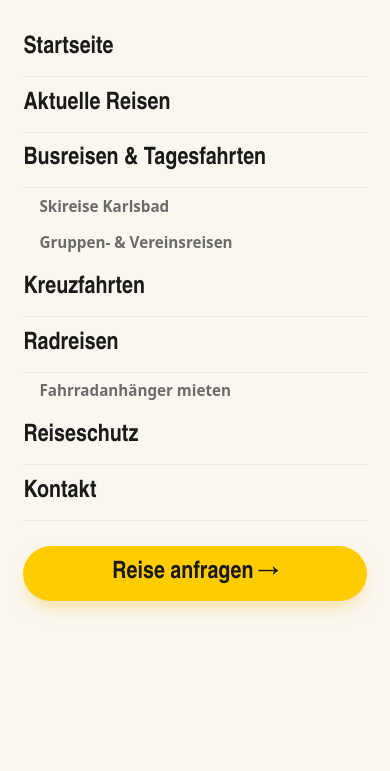
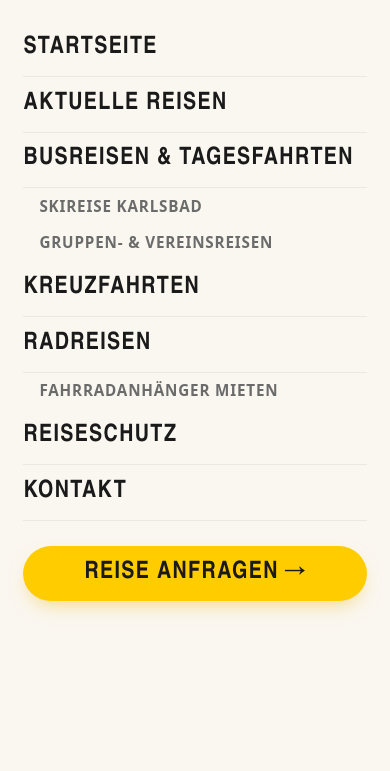
Before and after one commit to batu100/revermann10, a plain HTML site: page reisen.html in a window 390 px wide. Both pictures are taken after a click on the button "Menü öffnen". Shown: the part 73-844 px from the top of the page. Drawn offline with Linux system fonts and the light colour scheme; a web font is replaced by a local one.

Commit message:
Styles und Funktionen aktualisieren

```diff
--- a/assets/app.js
+++ b/assets/app.js
@@ -23,11 +23,17 @@ if (dd){
   ddBtn.addEventListener('click', e => {
     e.stopPropagation();
     const open = dd.classList.toggle('open');
-    ddBtn.setAttribute('aria-expanded', open);
+    ddBtn.setAttribute('aria-expanded', String(open));
   });
   document.addEventListener('click', () => {
     dd.classList.remove('open');
     ddBtn.setAttribute('aria-expanded', 'false');
+  });
+  dd.addEventListener('keydown', e => {
+    if (e.key !== 'Escape') return;
+    dd.classList.remove('open');
+    ddBtn.setAttribute('aria-expanded', 'false');
+    ddBtn.focus();
   });
 }
 
@@ -37,11 +43,23 @@ const menuOpen = document.getElementById('menuOpen');
 const menuClose = document.getElementById('menuClose');
 if (menu && menuOpen){
   menuOpen.addEventListener('click', () => {
-    menu.classList.add('open'); document.body.style.overflow = 'hidden';
+    menu.classList.add('open');
+    menuOpen.setAttribute('aria-expanded', 'true');
+    document.body.style.overflow = 'hidden';
+    menuClose?.focus();
   });
-  const closeMenu = () => { menu.classList.remove('open'); document.body.style.overflow = ''; };
-  menuClose.addEventListener('click', closeMenu);
+  const closeMenu = () => {
+    menu.classList.remove('open');
+    menuOpen.setAttribute('aria-expanded', 'false');
+    document.body.style.overflow = '';
+  };
+  menuClose?.addEventListener('click', closeMenu);
   menu.querySelectorAll('a').forEach(a => a.addEventListener('click', closeMenu));
+  menu.addEventListener('keydown', e => {
+    if (e.key !== 'Escape') return;
+    closeMenu();
+    menuOpen.focus();
+  });
 }
 
 /* ── Newsletter ───────────────────────────────────────────── */
--- a/assets/reisen.js
+++ b/assets/reisen.js
@@ -10,12 +10,12 @@
   const trips = {
     flusskreuzfahrt: {
       title: 'Romantische Flusskreuzfahrt', category: 'Flusskreuzfahrt',
-      date: 'Termin auf Anfrage', duration: '5 Tage', location: 'Rhein & Mosel', departure: 'Ab/bis Badbergen',
+      date: 'Termin auf Anfrage', duration: '5 Tage', location: 'Rhein &amp; Mosel', departure: 'Ab/bis Badbergen',
       price: '1.090 €', priceNote: 'ab p. P.', image: 'assets/img/reise-flusskreuzfahrt.webp',
       alt: 'Flusslandschaft an Rhein und Mosel',
       intro: 'Entspannt über Rhein und Mosel reisen: an Bord eines komfortablen Flussschiffs, begleitet vom Revermann-Reisebus für das Ausflugsprogramm.',
       highlights: ['Busreise nach Köln und zurück', '4 Übernachtungen an Bord', 'Vollpension auf dem Schiff', 'Stadtführungen und ausgewählte Ausflüge', 'Gepäckservice bei Ein- und Ausschiffung', 'Persönliche Reisebegleitung'],
-      itinerary: [['Anreise & Einschiffung', 'Busfahrt nach Köln, Stadtrundfahrt und Einschiffung.'], ['Rhein & Mosel erleben', 'Cochem, Koblenz, Rüdesheim und das Siebengebirge entdecken.'], ['Ausschiffung & Heimreise', 'Frühstück an Bord und entspannte Rückfahrt mit dem Reisebus.']]
+      itinerary: [['Anreise &amp; Einschiffung', 'Busfahrt nach Köln, Stadtrundfahrt und Einschiffung.'], ['Rhein &amp; Mosel erleben', 'Cochem, Koblenz, Rüdesheim und das Siebengebirge entdecken.'], ['Ausschiffung &amp; Heimreise', 'Frühstück an Bord und entspannte Rückfahrt mit dem Reisebus.']]
     },
     masuren: {
       title: 'Malerische Masuren', category: 'Bus-Rundreise',
@@ -24,47 +24,47 @@
       alt: 'See und Schilflandschaft in den Masuren',
       intro: 'Das Land der tausend Seen verbindet stille Natur, historische Städte, traditionelle Gastfreundschaft und besondere Schifffahrten.',
       highlights: ['7 Übernachtungen mit Frühstück', '6 Abendessen und ein Grillabend', 'Ganztagesführungen durch Nord- und Südmasuren', 'Kloster Heilige Linde mit Orgelkonzert', 'Schifffahrt auf den Masurischen Seen', 'Stadtführungen in Posen und Stettin'],
-      itinerary: [['Posen & Anreise', 'Fahrt über Berlin nach Posen und gemeinsames Abendessen.'], ['Masuren entdecken', 'Seenlandschaft, Heilige Linde, Johannisburger Heide und regionale Kultur.'], ['Oberländer Kanal & Ostsee', 'Besondere Schifffahrt, Elbląg und Weiterreise nach Stettin.'], ['Heimreise', 'Rückfahrt ins Artland mit vielen neuen Eindrücken.']]
+      itinerary: [['Posen &amp; Anreise', 'Fahrt über Berlin nach Posen und gemeinsames Abendessen.'], ['Masuren entdecken', 'Seenlandschaft, Heilige Linde, Johannisburger Heide und regionale Kultur.'], ['Oberländer Kanal &amp; Ostsee', 'Besondere Schifffahrt, Elbląg und Weiterreise nach Stettin.'], ['Heimreise', 'Rückfahrt ins Artland mit vielen neuen Eindrücken.']]
     },
     allgaeu: {
       title: 'Schlösser, Almabtrieb und Allgäuer Berge', category: 'Busreise',
-      date: 'Termin auf Anfrage', duration: '5 Tage', location: 'Allgäu & Tirol', departure: 'Ab/bis Badbergen',
+      date: 'Termin auf Anfrage', duration: '5 Tage', location: 'Allgäu &amp; Tirol', departure: 'Ab/bis Badbergen',
       price: '995 €', priceNote: 'ab p. P.', image: 'assets/img/reise-allgaeu.webp',
       alt: 'Schloss Neuschwanstein vor der Allgäuer Berglandschaft',
       intro: 'Königliche Schlösser, Allgäuer Bergpanorama und gelebte Tradition rund um den Almabtrieb – komfortabel als geführte Busreise.',
       highlights: ['Fahrt im komfortablen Reisebus', '4 Übernachtungen im 4-Sterne-Hotel', 'Frühstück und Abendessen', 'Besuch königlicher Schlösser', 'Traditioneller Almabtrieb', 'Ausflüge im Allgäu und in Tirol'],
-      itinerary: [['Anreise ins Allgäu', 'Ankunft im Hotel und gemeinsames Abendessen.'], ['Schlösser & Bergwelt', 'Königliche Bauwerke und eindrucksvolle Panoramen erleben.'], ['Almabtrieb', 'Tradition, Musik und regionale Atmosphäre vor Ort genießen.'], ['Heimreise', 'Entspannte Rückfahrt ins Artland.']]
+      itinerary: [['Anreise ins Allgäu', 'Ankunft im Hotel und gemeinsames Abendessen.'], ['Schlösser &amp; Bergwelt', 'Königliche Bauwerke und eindrucksvolle Panoramen erleben.'], ['Almabtrieb', 'Tradition, Musik und regionale Atmosphäre vor Ort genießen.'], ['Heimreise', 'Entspannte Rückfahrt ins Artland.']]
     },
     rheinschnuppern: {
       title: 'R(h)einschnuppern', category: 'Flusskreuzfahrt',
-      date: 'Termin auf Anfrage', duration: '5 Tage', location: 'Rhein & Mosel', departure: 'Ab/bis Badbergen',
+      date: 'Termin auf Anfrage', duration: '5 Tage', location: 'Rhein &amp; Mosel', departure: 'Ab/bis Badbergen',
       price: '1.180 €', priceNote: 'ab p. P.', image: 'assets/img/reise-rheinschnuppern.webp',
       alt: 'Rheinlandschaft mit Weinbergen und Flussschiff',
       intro: 'Die kompakte Flussreise zum Kennenlernen: historische Städte, Weinlandschaften und entspannte Stunden an Bord.',
       highlights: ['Busanreise nach Köln', '4 Übernachtungen an Bord', 'Vollpension während der Kreuzfahrt', 'Cochem und Koblenz', 'UNESCO-Welterbe Oberes Mittelrheintal', 'Rüdesheim und ausgewählte Führungen'],
-      itinerary: [['Köln & Einschiffung', 'Busanreise und Bezug der Kabinen am Nachmittag.'], ['Cochem & Koblenz', 'Stadtrundgänge und Moselwein in eindrucksvoller Kulisse.'], ['Mittelrhein & Rüdesheim', 'Loreley, Weinberge und historische Altstadt.'], ['Rückreise', 'Ausschiffung und Heimfahrt im Reisebus.']]
+      itinerary: [['Köln &amp; Einschiffung', 'Busanreise und Bezug der Kabinen am Nachmittag.'], ['Cochem &amp; Koblenz', 'Stadtrundgänge und Moselwein in eindrucksvoller Kulisse.'], ['Mittelrhein &amp; Rüdesheim', 'Loreley, Weinberge und historische Altstadt.'], ['Rückreise', 'Ausschiffung und Heimfahrt im Reisebus.']]
     },
     'rhein-mosel-saar': {
       title: 'Rhein–Mosel–Saar: Einfach wunderbar', category: 'Flusskreuzfahrt',
-      date: 'Termin auf Anfrage', duration: '6 Tage', location: 'Rhein, Mosel & Saar', departure: 'Ab/bis Badbergen',
+      date: 'Termin auf Anfrage', duration: '6 Tage', location: 'Rhein, Mosel &amp; Saar', departure: 'Ab/bis Badbergen',
       price: '1.499 €', priceNote: 'ab p. P.', image: 'assets/img/reise-rhein-mosel-saar.webp',
       alt: 'Flussschiffe vor einer historischen Stadt an Rhein und Mosel',
       intro: 'Drei Flüsse, abwechslungsreiche Landschaften und sorgfältig geplante Landgänge – verbunden mit dem Komfort eines schwimmenden Hotels.',
       highlights: ['Busanreise und Rückfahrt', '5 Übernachtungen an Bord', 'Vollpension auf dem Schiff', 'Begleiteter Ausflugsbus', 'Stadt- und Landschaftsführungen', 'Festliches Gala-Abendessen'],
-      itinerary: [['Einschiffung', 'Anreise zum Hafen und Begrüßung an Bord.'], ['Drei-Flüsse-Erlebnis', 'Historische Orte, Weinlandschaften und abwechslungsreiche Ufer entdecken.'], ['Ausflüge & Genuss', 'Geführte Landgänge und entspannte Zeit auf dem Schiff.'], ['Ausschiffung', 'Frühstück und Rückreise ins Artland.']]
+      itinerary: [['Einschiffung', 'Anreise zum Hafen und Begrüßung an Bord.'], ['Drei-Flüsse-Erlebnis', 'Historische Orte, Weinlandschaften und abwechslungsreiche Ufer entdecken.'], ['Ausflüge &amp; Genuss', 'Geführte Landgänge und entspannte Zeit auf dem Schiff.'], ['Ausschiffung', 'Frühstück und Rückreise ins Artland.']]
     },
     'rhein-symphonie': {
-      title: 'Rhein-Symphonie & Mosel-Intermezzo', category: 'Flusskreuzfahrt',
+      title: 'Rhein-Symphonie &amp; Mosel-Intermezzo', category: 'Flusskreuzfahrt',
       date: 'Termin auf Anfrage', duration: '6 Tage', location: 'Köln bis Basel', departure: 'Ab/bis Badbergen',
       price: '1.499 €', priceNote: 'ab p. P.', image: 'assets/img/reise-rhein-symphonie.webp',
       alt: 'Flussschiff auf dem Rhein zwischen Weinbergen',
       intro: 'Von Köln Richtung Basel führt diese Reise zu berühmten Rheinorten, eindrucksvollen Weinlandschaften und geschichtsträchtigen Städten.',
       highlights: ['Busfahrt nach Köln und zurück', '5 Übernachtungen an Bord', 'Vollpension', 'Cochem, Koblenz und Rüdesheim', 'Mannheim, Speyer und Straßburg', 'Begleitete Stadtführungen'],
-      itinerary: [['Köln & Einschiffung', 'Anreise, Einschiffung und Begrüßung an Bord.'], ['Mosel & Mittelrhein', 'Cochem, Koblenz, Loreley und Rüdesheim.'], ['Mannheim, Speyer & Straßburg', 'Kultur, Stadtbilder und festliches Dinner an Bord.'], ['Basel & Heimreise', 'Ausschiffung und komfortable Rückfahrt.']]
+      itinerary: [['Köln &amp; Einschiffung', 'Anreise, Einschiffung und Begrüßung an Bord.'], ['Mosel &amp; Mittelrhein', 'Cochem, Koblenz, Loreley und Rüdesheim.'], ['Mannheim, Speyer &amp; Straßburg', 'Kultur, Stadtbilder und festliches Dinner an Bord.'], ['Basel &amp; Heimreise', 'Ausschiffung und komfortable Rückfahrt.']]
     },
     baltikum: {
       title: 'Jubiläumsreise ins Baltikum', category: 'Eventreise 2026',
-      date: '22.09. – 29.09.2026', duration: '8 Tage', location: 'Litauen & Lettland', departure: 'Ab/bis Quakenbrück',
+      date: '22.09. – 29.09.2026', duration: '8 Tage', location: 'Litauen &amp; Lettland', departure: 'Ab/bis Quakenbrück',
       price: '1.580 €', priceNote: 'p. P. im DZ', image: 'assets/img/reise-baltikum.webp',
       alt: 'Berg der Kreuze in Litauen',
       intro: 'Mit DFDS Seaways nach Klaipėda und weiter zu Kurischer Nehrung, Riga, Vilnius und Trakai – mit First-Class-Hotels und örtlicher Reiseleitung.',
@@ -78,21 +78,21 @@
       <a href="index.html" class="logo" aria-label="Bustouristik Revermann – Startseite"><img src="assets/img/logo.png" alt="Bustouristik Revermann – Ihr Reisepartner aus dem Artland" width="460" height="157"></a>
       <nav class="nav-links" aria-label="Hauptnavigation">
         <a href="index.html">Startseite</a>
-        <div class="dropdown" id="ddReisen"><button aria-expanded="false" aria-haspopup="true" style="background:var(--gold-50);color:var(--gold-dark);font-weight:600">Reisen <svg class="chev" viewBox="0 0 24 24" fill="none" stroke="currentColor" stroke-width="2" stroke-linecap="round"><path d="m6 9 6 6 6-6"/></svg></button>
-          <div class="dropdown-menu" role="menu"><a href="reisen.html">Aktuelle Reisen</a><a href="busreisen.html">Busreisen &amp; Tagesfahrten</a><a href="skireise-karlsbad.html">Skireise Karlsbad</a><a href="gruppenreisen.html">Gruppen- &amp; Vereinsreisen</a></div>
+        <div class="dropdown" id="ddReisen"><button type="button" aria-expanded="false" aria-haspopup="true" aria-controls="reisenMenu" style="background:var(--gold-50);color:var(--gold-dark);font-weight:600">Reisen <svg class="chev" viewBox="0 0 24 24" fill="none" stroke="currentColor" stroke-width="2" stroke-linecap="round"><path d="m6 9 6 6 6-6"/></svg></button>
+          <div class="dropdown-menu" id="reisenMenu"><a href="reisen.html">Aktuelle Reisen</a><a href="busreisen.html">Busreisen &amp; Tagesfahrten</a><a href="skireise-karlsbad.html">Skireise Karlsbad</a><a href="gruppenreisen.html">Gruppen- &amp; Vereinsreisen</a></div>
         </div>
         <a href="kreuzfahrten.html">Kreuzfahrten</a><a href="radreisen.html">Radreisen</a><a href="reiseschutz.html">Reiseschutz</a><a href="kontakt.html">Kontakt</a>
       </nav>
-      <div class="nav-right"><a href="tel:+491723415004" class="nav-phone">${bus} 0172 3415004</a><a href="kontakt.html" class="btn btn-primary">Reise anfragen <span class="arr">→</span></a><button class="menu-btn" id="menuOpen" aria-label="Menü öffnen"><svg viewBox="0 0 24 24" fill="none" stroke="currentColor" stroke-width="2" stroke-linecap="round"><path d="M4 6h16M4 12h16M4 18h16"/></svg></button></div>
+      <div class="nav-right"><a href="tel:+491723415004" class="nav-phone">${bus} 0172 3415004</a><a href="kontakt.html" class="btn btn-primary">Reise anfragen <span class="arr">→</span></a><button type="button" class="menu-btn" id="menuOpen" aria-label="Menü öffnen" aria-controls="mobileMenu" aria-expanded="false"><svg viewBox="0 0 24 24" fill="none" stroke="currentColor" stroke-width="2" stroke-linecap="round"><path d="M4 6h16M4 12h16M4 18h16"/></svg></button></div>
     </div></header>
-    <div class="mobile-menu" id="mobileMenu"><div class="mm-top"><img src="assets/img/logo.png" alt="Bustouristik Revermann"><button class="close" id="menuClose" aria-label="Menü schließen"><svg viewBox="0 0 24 24" width="18" height="18" fill="none" stroke="currentColor" stroke-width="2" stroke-linecap="round"><path d="M18 6 6 18M6 6l12 12"/></svg></button></div><a href="index.html">Startseite</a><a href="reisen.html">Aktuelle Reisen</a><a href="busreisen.html">Busreisen &amp; Tagesfahrten</a><a href="skireise-karlsbad.html" class="mm-sub">Skireise Karlsbad</a><a href="gruppenreisen.html" class="mm-sub">Gruppen- &amp; Vereinsreisen</a><a href="kreuzfahrten.html">Kreuzfahrten</a><a href="radreisen.html">Radreisen</a><a href="fahrradanhaenger-mieten.html" class="mm-sub">Fahrradanhänger mieten</a><a href="reiseschutz.html">Reiseschutz</a><a href="kontakt.html">Kontakt</a><a href="kontakt.html" class="btn btn-primary">Reise anfragen →</a></div>`;
+    <div class="mobile-menu" id="mobileMenu"><div class="mm-top"><img src="assets/img/logo.png" alt="Bustouristik Revermann"><button type="button" class="close" id="menuClose" aria-label="Menü schließen"><svg viewBox="0 0 24 24" width="18" height="18" fill="none" stroke="currentColor" stroke-width="2" stroke-linecap="round"><path d="M18 6 6 18M6 6l12 12"/></svg></button></div><a href="index.html">Startseite</a><a href="reisen.html">Aktuelle Reisen</a><a href="busreisen.html">Busreisen &amp; Tagesfahrten</a><a href="skireise-karlsbad.html" class="mm-sub">Skireise Karlsbad</a><a href="gruppenreisen.html" class="mm-sub">Gruppen- &amp; Vereinsreisen</a><a href="kreuzfahrten.html">Kreuzfahrten</a><a href="radreisen.html">Radreisen</a><a href="fahrradanhaenger-mieten.html" class="mm-sub">Fahrradanhänger mieten</a><a href="reiseschutz.html">Reiseschutz</a><a href="kontakt.html">Kontakt</a><a href="kontakt.html" class="btn btn-primary">Reise anfragen →</a></div>`;
 
   const footer = `
     <footer class="site-footer"><div class="container"><div class="footer-grid">
-      <div class="footer-brand"><img src="assets/img/logo-light.png" alt="Bustouristik Revermann" width="460" height="157"><p>Ihr Reisepartner aus dem Artland – persönlich beraten und zuverlässig organisiert.</p><form class="newsletter" id="newsletterForm"><input type="email" placeholder="E-Mail für Reise-Tipps" aria-label="E-Mail-Adresse"><button type="submit">Anmelden</button></form></div>
+      <div class="footer-brand"><img src="assets/img/logo-footer.png" alt="Bustouristik Revermann – Ihr Reisepartner aus dem Artland" width="920" height="314" loading="lazy" decoding="async"><p>Ihr Reisepartner aus dem Artland – persönlich beraten und zuverlässig organisiert.</p><form class="newsletter" id="newsletterForm"><input type="email" name="email" autocomplete="email" required placeholder="E-Mail für Reise-Tipps" aria-label="E-Mail-Adresse"><button type="submit">Anmelden</button></form></div>
       <div><h5>Reisen</h5><ul><li><a href="reisen.html">Aktuelle Reisen</a></li><li><a href="busreisen.html">Busreisen &amp; Tagesfahrten</a></li><li><a href="skireise-karlsbad.html">Skireise Karlsbad</a></li><li><a href="gruppenreisen.html">Gruppenreisen</a></li></ul></div>
       <div><h5>Kreuzfahrten &amp; Rad</h5><ul><li><a href="kreuzfahrten.html">Kreuzfahrten</a></li><li><a href="radreisen.html">Radreisen im Artland</a></li><li><a href="fahrradanhaenger-mieten.html">Fahrradanhänger mieten</a></li></ul></div>
-      <div><h5>Service</h5><ul><li><a href="reiseschutz.html">Reiseschutz</a></li><li><a href="kontakt.html">Kontakt &amp; Anfrage</a></li><li><a href="tel:+491723415004">0172 3415004</a></li><li><a href="mailto:info@revermann.de">info@revermann.de</a></li></ul></div>
+      <div><h5>Service</h5><ul><li><a href="reiseschutz.html">Reiseschutz</a></li><li><a href="kontakt.html">Kontakt &amp; Anfrage</a></li><li><a href="tel:+491723415004">Mobil: 0172 3415004</a></li><li><a href="tel:+4954313415">Festnetz: 05431 3415</a></li><li><a href="mailto:info@revermann.de">info@revermann.de</a></li></ul></div>
     </div><div class="footer-bottom"><span>© <span id="year">2026</span> Bustouristik Revermann · Ihr Reisepartner aus dem Artland</span><div class="legal"><a href="impressum.html">Impressum</a><a href="agb.html">AGB</a><a href="datenschutz.html">Datenschutz</a></div></div></div></footer>
     <div class="mobile-cta"><a href="tel:+491723415004" class="btn btn-ghost">Anrufen</a><a href="kontakt.html" class="btn btn-primary">Reise anfragen</a></div>`;
 
--- a/assets/style.css
+++ b/assets/style.css
@@ -1,3 +1,10 @@
+@font-face{font-family:"Source Sans 3";src:url("fonts/source-sans-3-latin.woff2") format("woff2");font-style:normal;font-weight:400 700;font-display:swap}
+@font-face{font-family:"Barlow Condensed";src:url("fonts/barlow-condensed-500.woff2") format("woff2");font-style:normal;font-weight:500;font-display:swap}
+@font-face{font-family:"Barlow Condensed";src:url("fonts/barlow-condensed-600.woff2") format("woff2");font-style:normal;font-weight:600;font-display:swap}
+@font-face{font-family:"Barlow Condensed";src:url("fonts/barlow-condensed-700.woff2") format("woff2");font-style:normal;font-weight:700;font-display:swap}
+@font-face{font-family:"Barlow Condensed";src:url("fonts/barlow-condensed-500-italic.woff2") format("woff2");font-style:italic;font-weight:500;font-display:swap}
+@font-face{font-family:"Barlow Condensed";src:url("fonts/barlow-condensed-600-italic.woff2") format("woff2");font-style:italic;font-weight:600;font-display:swap}
+
 /* ═══════════════════════════════════════════════════════════
    BUSTOURISTIK REVERMANN · gemeinsames Stylesheet (alle Seiten)
    ═══════════════════════════════════════════════════════════ */
@@ -22,6 +29,7 @@ body{font-family:var(--sans);background:var(--paper);color:var(--ink);-webkit-fo
 img{max-width:100%;display:block}
 a{color:inherit;text-decoration:none}
 button{font-family:inherit;cursor:pointer;border:0;background:none}
+a:focus-visible,button:focus-visible,input:focus-visible,select:focus-visible,textarea:focus-visible{outline:3px solid var(--yellow);outline-offset:3px}
 .container{width:min(1200px,92vw);margin-inline:auto}
 .narrow{width:min(1100px,88vw);margin-inline:auto}
 
@@ -53,7 +61,7 @@ button{font-family:inherit;cursor:pointer;border:0;background:none}
 .nav-shell{display:flex;align-items:center;justify-content:space-between;gap:1.2rem;background:rgba(255,255,255,.82);backdrop-filter:saturate(160%) blur(14px);-webkit-backdrop-filter:saturate(160%) blur(14px);border:1px solid rgba(20,20,20,.06);padding:.6rem .6rem .6rem 1.3rem;border-radius:999px;box-shadow:var(--shadow-md)}
 .logo img{height:46px;width:auto;object-fit:contain}
 .nav-links{display:flex;align-items:center;gap:.15rem}
-.nav-links>a,.dropdown>button{display:inline-flex;align-items:center;gap:.3rem;padding:.55rem .8rem;border-radius:999px;font-size:.9rem;color:var(--ink-soft);font-weight:500;font-family:inherit;transition:background .2s,color .2s}
+.nav-links>a,.dropdown>button{display:inline-flex;align-items:center;gap:.3rem;padding:.55rem .8rem;border-radius:999px;font-size:.82rem;color:var(--ink-soft);font-weight:700;font-family:inherit;letter-spacing:.075em;text-transform:uppercase;transition:background .2s,color .2s}
 .nav-links>a:hover,.dropdown>button:hover,.dropdown.open>button{background:var(--paper-2);color:var(--ink)}
 .nav-links>a.active{background:var(--gold-50);color:var(--gold-dark);font-weight:600}
 .dropdown{position:relative}
@@ -61,7 +69,7 @@ button{font-family:inherit;cursor:pointer;border:0;background:none}
 .dropdown.open .chev{transform:rotate(180deg)}
 .dropdown-menu{position:absolute;top:calc(100% + 12px);left:50%;transform:translateX(-50%) translateY(-6px);background:var(--white);border:1px solid var(--line);border-radius:var(--radius);box-shadow:var(--shadow-lg);padding:.5rem;min-width:250px;opacity:0;visibility:hidden;transition:opacity .22s var(--ease),transform .22s var(--ease),visibility .22s}
 .dropdown.open .dropdown-menu{opacity:1;visibility:visible;transform:translateX(-50%) translateY(0)}
-.dropdown-menu a{display:block;padding:.6rem .85rem;border-radius:12px;font-size:.9rem;color:var(--ink-soft)}
+.dropdown-menu a{display:block;padding:.6rem .85rem;border-radius:12px;font-size:.78rem;color:var(--ink-soft);font-weight:700;letter-spacing:.065em;text-transform:uppercase}
 .dropdown-menu a:hover{background:var(--gold-50);color:var(--ink)}
 .dropdown-menu .sep{height:1px;background:var(--line);margin:.4rem .85rem}
 .nav-right{display:flex;align-items:center;gap:.5rem}
@@ -75,7 +83,7 @@ button{font-family:inherit;cursor:pointer;border:0;background:none}
 .mobile-menu .mm-top{display:flex;justify-content:space-between;align-items:center;margin-bottom:1.5rem}
 .mobile-menu .mm-top img{height:42px;width:auto}
 .mobile-menu .close{width:44px;height:44px;border-radius:50%;background:var(--navy);color:#fff;display:grid;place-items:center}
-.mobile-menu>a{font-family:var(--serif);font-size:1.5rem;padding:.55rem 0;border-bottom:1px solid var(--line);font-weight:600}
+.mobile-menu>a{font-family:var(--serif);font-size:1.5rem;padding:.55rem 0;border-bottom:1px solid var(--line);font-weight:700;letter-spacing:.055em;text-transform:uppercase}
 .mobile-menu .mm-sub{font-size:.95rem;font-family:var(--sans);color:var(--mute);padding:.4rem 0 .4rem 1rem;border:0}
 .mobile-menu .btn{margin-top:1.6rem}
 
@@ -309,6 +317,13 @@ section{padding:5.5rem 0}
 .bike-feature .bf-ico svg{width:21px;height:21px}
 .bike-feature b{display:block;font-size:.95rem;margin-bottom:.2rem}
 .bike-feature span{font-size:.86rem;color:var(--mute)}
+.audience-grid{display:grid;grid-template-columns:repeat(3,1fr);gap:1rem;margin-top:2rem}
+.audience-card{background:var(--white);border:1px solid rgba(20,20,20,.05);border-radius:var(--radius);padding:1.5rem;box-shadow:var(--shadow-sm)}
+.audience-card h3{font-family:var(--serif);font-size:1.35rem;line-height:1.1;margin:0 0 .5rem}
+.audience-card p{font-size:.92rem;color:var(--mute);margin:0}
+.region-note{margin-top:2rem;background:var(--navy);color:#fff;border-radius:var(--radius);padding:1.5rem 1.7rem}
+.region-note b{display:block;font-family:var(--serif);font-size:1.3rem;margin-bottom:.35rem}
+.region-note p{color:#c9d0dc;margin:0;max-width:76ch}
 .bike-gallery{display:grid;grid-template-columns:repeat(4,1fr);gap:.8rem;margin-top:1.5rem}
 .bike-gallery figure{margin:0;border-radius:var(--radius-sm);overflow:hidden;aspect-ratio:3/2;background:#ddd}
 .bike-gallery img{width:100%;height:100%;object-fit:cover;transition:transform .7s var(--ease)}
@@ -386,7 +401,7 @@ footer.site-footer{background:var(--navy-deep);color:#c9d0dc;padding:4.5rem 0 2r
 .footer-grid ul{list-style:none;padding:0;margin:0;display:flex;flex-direction:column;gap:.55rem}
 .footer-grid a{color:#c9d0dc;font-size:.91rem;transition:color .2s}
 .footer-grid a:hover{color:var(--gold-lite)}
-.footer-brand img{height:52px;width:auto;margin-bottom:1rem}
+.footer-brand img{height:72px;width:auto;max-width:100%;object-fit:contain;margin-bottom:1rem}
 .footer-brand p{color:#8d97a8;font-size:.91rem;max-width:34ch;margin:0 0 1.4rem}
 .newsletter{display:flex;gap:.4rem;background:rgba(255,255,255,.06);padding:.35rem;border-radius:999px;border:1px solid rgba(255,255,255,.09);max-width:360px}
 .newsletter input{background:transparent;border:0;color:#fff;padding:.6rem 1rem;flex:1;font-family:inherit;font-size:.9rem;outline:none;min-width:0}
@@ -418,7 +433,7 @@ footer.site-footer{background:var(--navy-deep);color:#c9d0dc;padding:4.5rem 0 2r
 @media (max-width:1024px){
   .hero-grid,.cruise-intro,.bike-hero,.cruise-form-wrap,.td-head{grid-template-columns:1fr;gap:2.2rem}
   .hero-visual{height:440px}
-  .fields-grid,.trip-grid,.trip-grid-wide,.reederei-grid,.bike-features{grid-template-columns:repeat(2,1fr)}
+  .fields-grid,.trip-grid,.trip-grid-wide,.reederei-grid,.bike-features,.audience-grid{grid-template-columns:repeat(2,1fr)}
   .feature-grid{grid-template-columns:repeat(3,1fr)}
   .booking .book-grid,.personal-cta,.protect-card,.contact-card,.artland,.cta-band{grid-template-columns:1fr}
   .personal-cta,.protect-card,.contact-card,.artland{padding:2.5rem}
@@ -438,7 +453,7 @@ footer.site-footer{background:var(--navy-deep);color:#c9d0dc;padding:4.5rem 0 2r
   .logo img{height:38px}
   section{padding:3.5rem 0}
   .form-card{padding:1.5rem;grid-template-columns:1fr}
-  .fields-grid,.trip-grid,.trip-grid-wide,.reederei-grid,.bike-features,.feature-grid{grid-template-columns:1fr}
+  .fields-grid,.trip-grid,.trip-grid-wide,.reederei-grid,.bike-features,.audience-grid,.feature-grid{grid-template-columns:1fr}
   .bike-gallery,.cv-dest{grid-template-columns:repeat(2,1fr)}
   .gallery-grid{grid-template-columns:repeat(2,1fr);grid-auto-rows:140px}
   .footer-grid{grid-template-columns:1fr;gap:2rem}
```
